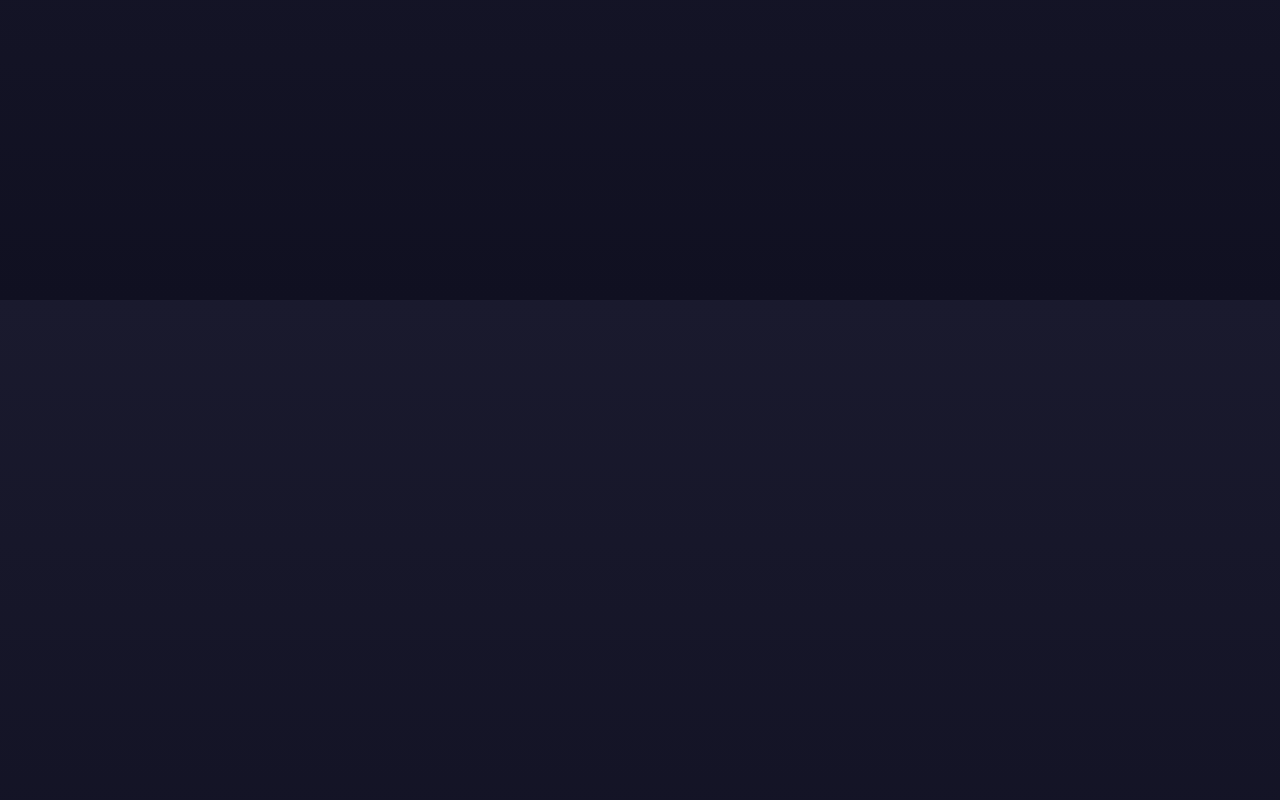
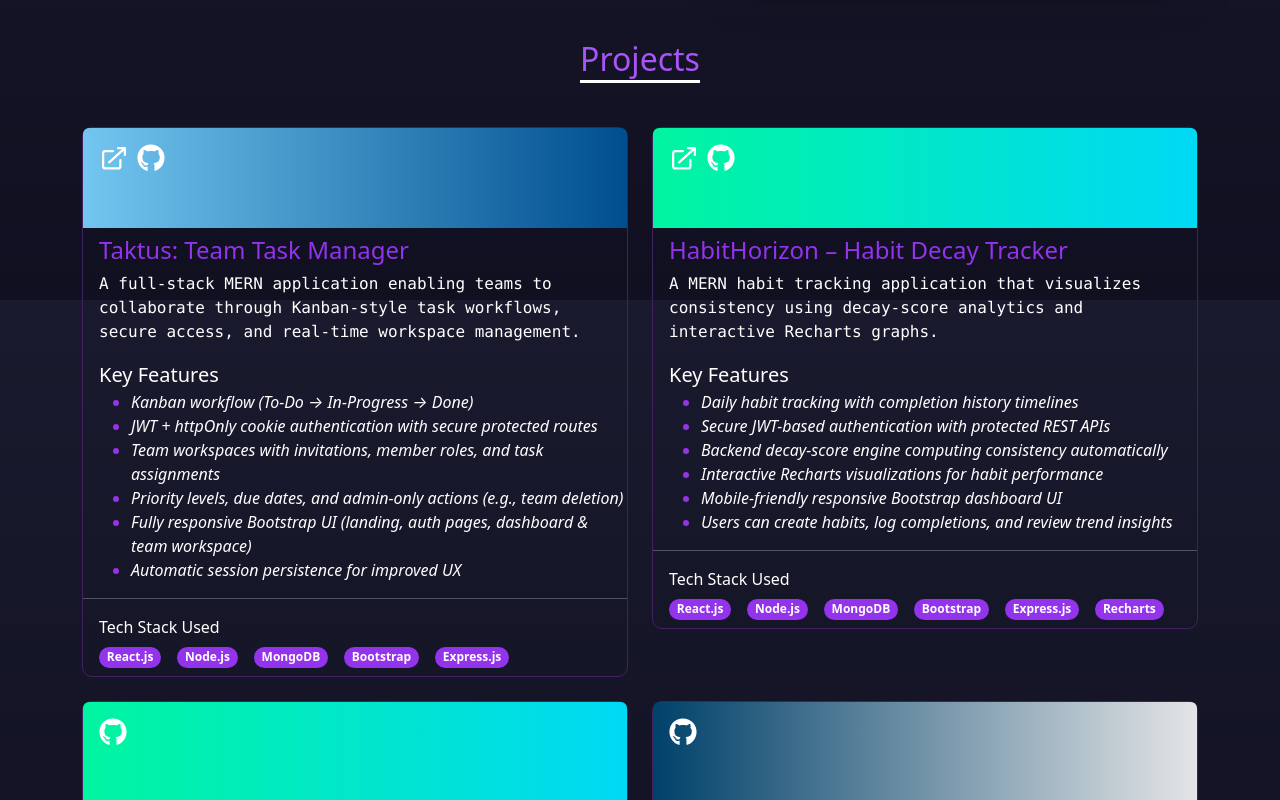
Before and after one commit to sharonbrayan/Portfolio-2.0, a React (Vite) app: page / in a window 1280 px wide. Shown: the part 1300-2100 px from the top of the page. Built offline with nearby package versions, Linux system fonts and the light colour scheme.

Commit message:
feat: implement projects component

```diff
--- a/package.json
+++ b/package.json
@@ -14,6 +14,7 @@
     "gsap": "^3.14.1",
     "react": "^19.2.0",
     "react-dom": "^19.2.0",
+    "react-icons": "^5.5.0",
     "react-use": "^17.6.0",
     "sass": "^1.94.2"
   },
--- a/src/App.jsx
+++ b/src/App.jsx
@@ -3,15 +3,14 @@ import Navbar from './components/Navbar'
 import './App.css'
 import About from './components/About'
 import Home from './components/Home'
+import Projects from './components/Projects'
 const App = () => {
   return (
     <div>
       <Navbar />
       <Home/>
       <About/>
-      <div className="vh-100"></div>
-      <div className="vh-100"></div>
-      <div className="vh-100"></div>
+      <Projects/>
     </div>
   )
 }
--- a/src/components/About.jsx
+++ b/src/components/About.jsx
@@ -1,17 +1,22 @@
 import React from 'react'
 import DevConfigCard from './DevConfigCard'
+import { FaClipboardList } from 'react-icons/fa'
 
 const About = () => {
   return (
     <div className='container-fluid pt-5' id='about'>
+      <h2 className='text-center mb-5'><span className='sub-heading primary-text-color'>About me</span></h2>
       <div className="row">
         <div className="col-md-6 ps-3 ps-md-5 pt-md-3">
-          <h2 className='primary-text-color text-md-start text-center mb-3'>About Me</h2>
+          <div className='d-flex gap-1'>
+          <FaClipboardList className='m-0 p-0 my-auto primary-text-color' size={20}/>
+          <h4 className='primary-text-color m-0 p-0'>Bio</h4>
+          </div>
           <p className='my-4 fs-5'>I’m a MERN stack developer who learns by building real projects. I enjoy turning ideas into working applications and improving a little every day. I focus on writing clean code, understanding how things work end-to-end, and creating responsive, user-friendly interfaces.</p>
           <i className='d-block mb-4'>"Programming isn’t about what you know; it’s about what you can figure out"</i>
         </div>
         <div className="col-md-6">
-          <div className='w- p-3 mx-auto'>
+          <div className='w- p-3'>
             <DevConfigCard/>
           </div>
         </div>
--- /dev/null
+++ b/src/components/Card.jsx
@@ -0,0 +1,32 @@
+import React from 'react'
+import './card.css'
+import { HiMiniArrowTopRightOnSquare } from 'react-icons/hi2'
+import { FaGithub } from 'react-icons/fa'
+const Card = ({ classname, liveLink, gitLink, title, description, features, techStack }) => {
+  return (
+    <div className=' w-100 project-card pointer mb-4'>
+
+      <div className={`${classname} position-relative rounded-top-2`} style={{ height: '100px' }}>
+        <div className='position-absolute top-0 start-0 pt-3 ps-3 d-flex gap-2'>
+          {liveLink && <a className='text-white pointer scale' href={liveLink} target='_blank'><HiMiniArrowTopRightOnSquare size={30} /></a>}
+          <a href={gitLink} target='_blank' className='text-white pointer scale'><FaGithub size={28} /></a>
+        </div>
+      </div>
+      <h4 className='mt-2 ms-3 title'>{title}</h4>
+      <p className='ms-3 font-monospace'>{description}</p>
+      <span className='ms-3 fw-medium fs-5'>Key Features</span>
+      <ul className='ms-3'>
+        {features.map((feature, i) => (
+          <li key={i} className='fst-italic'>{feature}</li>
+        ))}
+      </ul>
+      <hr />
+      <span className='ms-3 fw-medium fs-6 mb-1 d-inline-block'>Tech Stack Used</span><br />
+      {techStack.map((tech) => (
+        <span key={tech} className='badge rounded-pill purple ms-3 mb-2'>{tech}</span>
+      ))}
+    </div>
+  )
+}
+
+export default Card
--- a/src/components/DevConfigCard.jsx
+++ b/src/components/DevConfigCard.jsx
@@ -3,7 +3,7 @@ import "./devconfigcard.css";
 
 export default function DevConfigCard() {
   return (
-    <div className="dev-card bg-dark text-light rounded p-3 shadow-lg">
+    <div className="dev-card bg-dark text-light rounded p-3 shadow-lg mx-auto mb-5">
       {/* Header bar */}
       <div className="d-flex align-items-center gap-2 mb-3">
         <span className="dot bg-danger"></span>
--- /dev/null
+++ b/src/components/Projects.jsx
@@ -0,0 +1,78 @@
+import React from 'react'
+import Card from './Card'
+
+const Projects = () => {
+    return (
+        <div className='container' id='projects'>
+            <h2 className='text-center mb-5'><span className='sub-heading primary-text-color'>Projects</span></h2>
+            <div className="row d-flex">
+                <div className="col-md-6 ">
+                    <Card
+                        classname="bg-gradient-1"
+                        liveLink="https://taktusteam.onrender.com"
+                        gitLink="https://github.com/sharonbrayan/Team-Task-Manager.git"
+                        title="Taktus: Team Task Manager"
+                        description="A full-stack MERN application enabling teams to collaborate through Kanban-style task workflows, secure access, and real-time workspace management."
+                        features={["Kanban workflow (To-Do → In-Progress → Done)", "JWT + httpOnly cookie authentication with secure protected routes", "Team workspaces with invitations, member roles, and task assignments", "Priority levels, due dates, and admin-only actions (e.g., team deletion)", "Fully responsive Bootstrap UI (landing, auth pages, dashboard & team workspace)", "Automatic session persistence for improved UX"]}
+                        techStack={["React.js", "Node.js", "MongoDB", "Bootstrap", "Express.js"]}
+                    />
+                </div>
+                <div className="col-md-6 ">
+                    <Card
+                        classname="bg-gradient-2"
+                        liveLink="https://habit-decay-tracker-1.onrender.com"
+                        gitLink="https://github.com/sharonbrayan/habit-decay-tracker.git"
+                        title="HabitHorizon – Habit Decay Tracker"
+                        description="A MERN habit tracking application that visualizes consistency using decay-score analytics and interactive Recharts graphs."
+                        features={[
+                            "Daily habit tracking with completion history timelines",
+                            "Secure JWT-based authentication with protected REST APIs",
+                            "Backend decay-score engine computing consistency automatically",
+                            "Interactive Recharts visualizations for habit performance",
+                            "Mobile-friendly responsive Bootstrap dashboard UI",
+                            "Users can create habits, log completions, and review trend insights"
+                        ]}
+                        techStack={["React.js", "Node.js", "MongoDB", "Bootstrap", "Express.js", "Recharts"]}
+                    />
+                </div>
+                <div className="col-md-6 ">
+                    <Card
+                        classname="bg-gradient-3"
+                        liveLink=""
+                        gitLink=""
+                        title="Kisan Mitra – Farmer Management System"
+                        description="A full-stack farming platform enabling authenticated product browsing, cart management, chatbot-based assistance, and secure order processing."
+                        features={[
+                            "Role-based login with separate Admin and User access",
+                            "Authenticated product browsing, cart, and order management",
+                            "Chatbot integrated for common agricultural questions",
+                            "Full CRUD operations for users, products, and orders",
+                            "Admin dashboard for managing listings and viewing users"
+                        ]}
+                        techStack={["PHP", "MySQL", "HTML", "CSS", "JavaScript", "Bootstrap", "XAMPP"]}
+                    />
+
+                </div>
+                <div className="col-md-6 ">
+                    <Card
+                        classname="bg-gradient-4"
+                        liveLink=""
+                        gitLink=""
+                        title="Music Streaming Website"
+                        description="A responsive music streaming interface with custom JavaScript audio controls and smooth playback interactions."
+                        features={[
+                            "Interactive front-end music player",
+                            "Play, pause, and track-switching functionality",
+                            "Responsive UI built with HTML5 and CSS",
+                            "JavaScript-powered audio control system"
+                        ]}
+                        techStack={["HTML", "CSS", "JavaScript"]}
+                    />
+
+                </div>
+            </div>
+        </div>
+    )
+}
+
+export default Projects
--- /dev/null
+++ b/src/components/card.css
@@ -0,0 +1,35 @@
+.project-card{
+    border: 1px solid #41215f;
+    border-radius: 10px;
+}
+
+.project-card:hover{
+    transform: scale(1.01);
+}
+.purple{
+    background-color: #9333ec;
+}
+
+li::marker{
+    color:#9333ec
+}
+.title{
+    color: #9333ec;
+}
+
+.scale:hover{
+    transform: scale(1.2);
+}
+
+.bg-gradient-1 {
+  background: linear-gradient(90deg, #72C6EF, #004E8F);
+}
+.bg-gradient-2{
+  background: linear-gradient(90deg, #00F5A0, #00D9F5);
+}
+.bg-gradient-3 {
+  background: linear-gradient(90deg, #00F5A0, #00D9F5);
+}
+.bg-gradient-4 {
+  background: linear-gradient(90deg, #00416A, #E4E5E6);
+}
--- a/src/index.css
+++ b/src/index.css
@@ -8,6 +8,9 @@ body {
     color: white;
     min-height: 100vh;
     background-attachment: fixed;
+}
+.pointer{
+    cursor: pointer;
 }
 
 .primary-text-color {
@@ -29,3 +32,7 @@ body {
 .contact-btn{
     border :1px solid #a855f7;
 }
+
+.sub-heading{
+    border-bottom: 3px solid white;
+}
```
Also changed, not shown: 1 other file (tests, documents, lock files or other folders).
